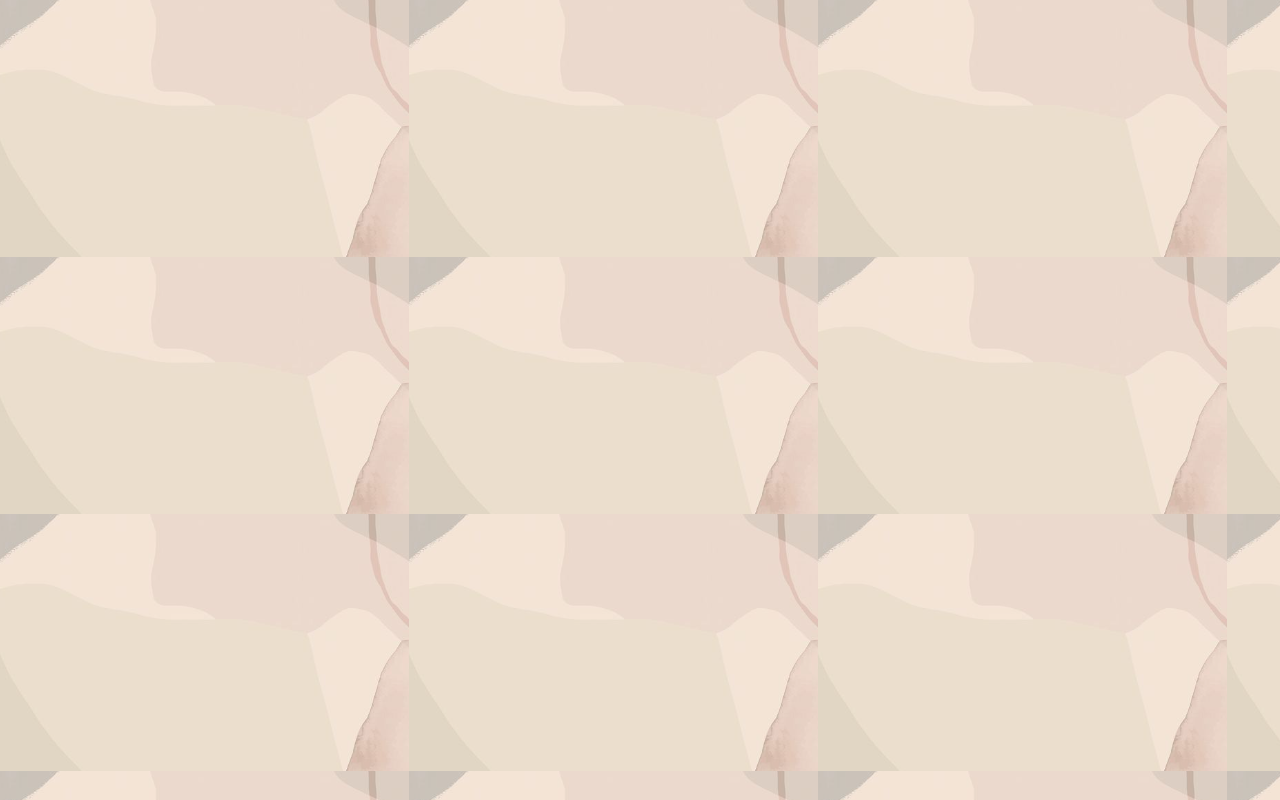
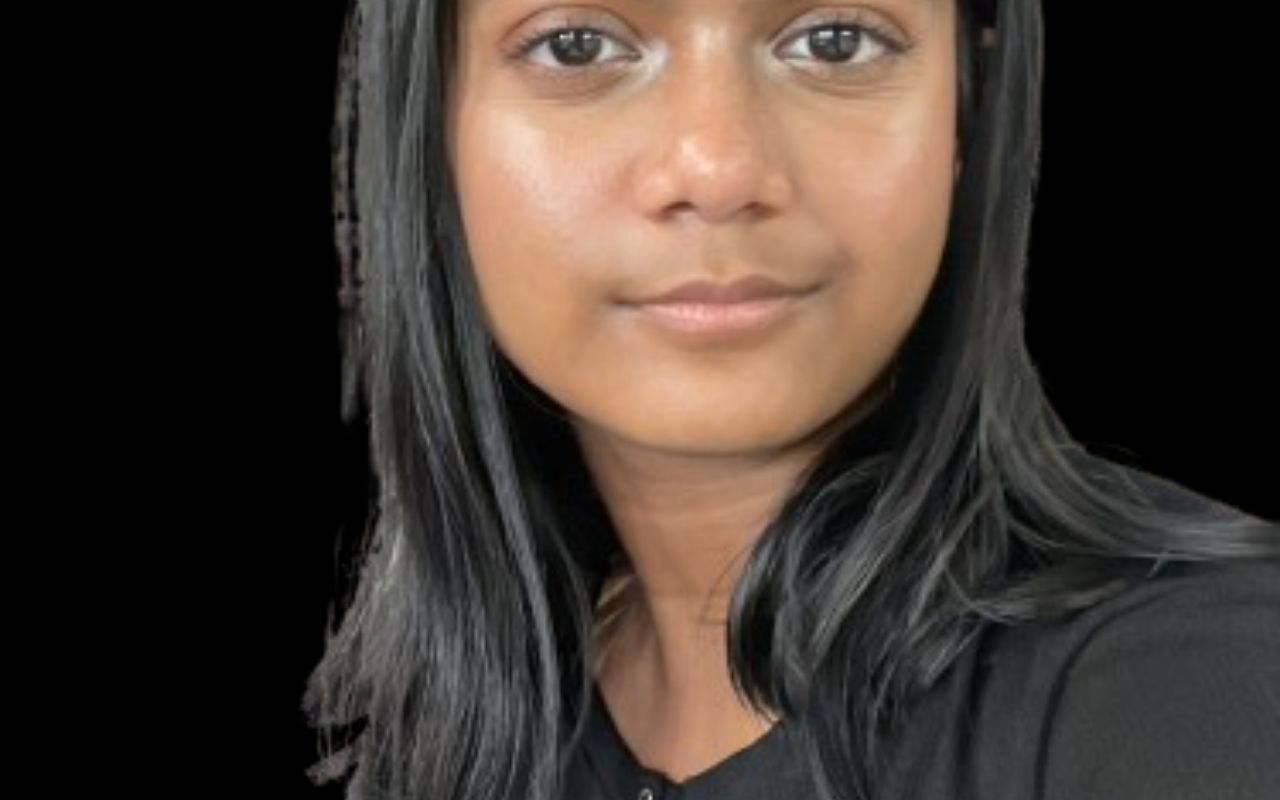
Before and after one commit to SarikaIbnat/Sophomore_Portfolio, a plain HTML site: page index.html in a window 1280 px wide. Drawn offline with Linux system fonts and the light colour scheme.

Commit message:
Update style.css

```diff
--- a/style.css
+++ b/style.css
@@ -8,3 +8,10 @@ body{
   background-image: url("aesthetic.png");
   color: #800000;
 }
+#header{
+  width: 100%;
+  height: 100vh;
+  background-image: url("me-removebg-preview.png");
+  background-size: cover;
+  background-position: center;
+}
```
